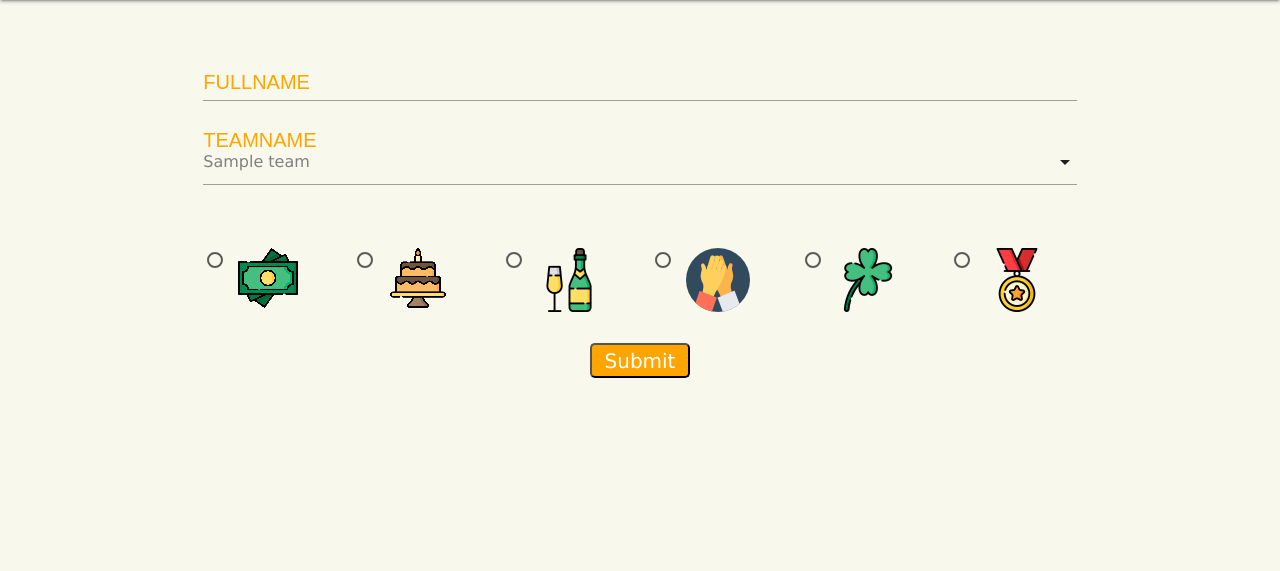
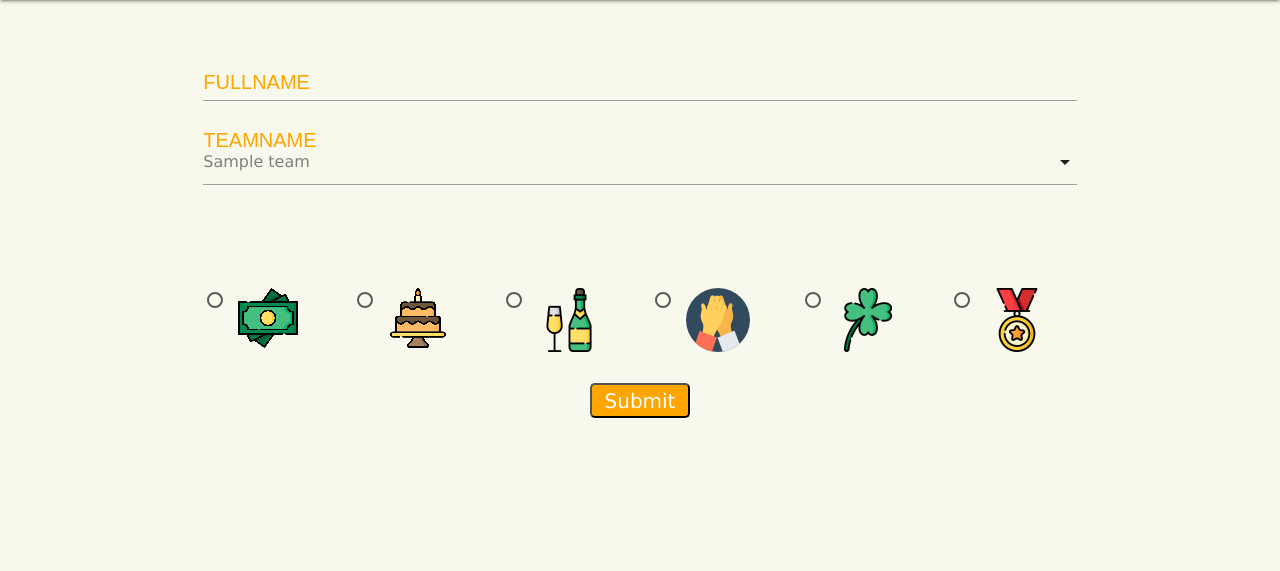
Before and after one commit to tidders2000/rmc, a Flask app: template templates/badges.html in a window 1280 px wide. Shown: the part 64-635 px from the top of the page. Run offline with Flask 2, Linux system fonts and the light colour scheme; the template is opened without the code that fills it: most values are stand-ins (such as "Sample title", 1, 10 or a date in 2020).

Commit message:
fixed resposive issues

```diff
--- a/app.py
+++ b/app.py
@@ -314,7 +314,7 @@ def myprofile():
             sql= "SELECT users.name,users.id,users.password,users.biog, users.startdate,users.teamId,users.locationId,teamname.teamname,location.locationname FROM users INNER JOIN teamname ON users.teamId=teamname.id INNER JOIN location ON users.locationId=location.id WHERE `email`=%s"
             cursor.execute(sql,(email))
             result = cursor.fetchall()
-            flash(result[0]['password'])
+
 
 
 
--- a/static/css/style.css
+++ b/static/css/style.css
@@ -178,3 +178,7 @@ ul li a {
     width:100%;
     margin:auto;
 }
+
+.badge{
+   margin-top: 40px;
+}
--- a/templates/badges.html
+++ b/templates/badges.html
@@ -24,39 +24,39 @@
     <div class='row'>
 
 
-        <div class='col s6 l2'>
+        <div class='col s6 m2 l2 badge'>
             <label class='center'>
         <input name="badge" type="radio" value='money.png' />
         <span><img src="static/images/badges/money.png" /></span>
       </label>
         </div>
-        <div class='col s6 l2'>
+        <div class='col s6 m2 l2 badge'>
             <label>
         <input name="badge" type="radio" value='birthday-cake.png'/>
         <span><img src="static/images/badges/birthday-cake.png"/></span>
       </label>
         </div>
-        <div class='col s6 l2'>
+        <div class='col s6 m2 l2 badge'>
             <label>
         <input name="badge" type="radio" value='alcohol.png'/>
         <span><img src="static/images/badges/alcohol.png"/></span>
       </label>
         </div>
 
-        <div class='col s6 l2'>
+        <div class='col s6 m2 l2 badge'>
             <label>
         <input name="badge" type="radio" value='deal.png'/>
         <span><img src="static/images/badges/deal.png"/></span>
       </label>
         </div>
-        <div class='col s6 l2'>
+        <div class='col s6 m2 l2 badge'>
             <label>
         <input name="badge" type="radio" value='leaf.png'/>
         <span><img src="static/images/badges/leaf.png"/></span>
       </label>
         </div>
 
-        <div class='col s6 l2'>
+        <div class='col s6 m2 l2 badge'>
             <label>
         <input name="badge" type="radio" value='medal.png'/>
         <span><img src="static/images/badges/medal.png"/></span>
--- a/templates/base.html
+++ b/templates/base.html
@@ -18,7 +18,7 @@
 	<div class="col s12">
 		<nav class="nav">
 			<div class="nav-wrapper">
-				<a href="" class="brand-logo hide-on-small-only center"><span class="logo">{{ page_title }}</span></a>
+				<a href="" class="brand-logo hide-on-small-only center right"><span class="logo">{{ page_title }}</span></a>
 				<ul id="nav-mobile" class="left">
 
 				    <li><a href="{{ url_for('upload_file') }}"><img src="static/images/profile/{{profilepic}}" class="circle profile tooltipped" data-position="bottom" data-tooltip="Change image"/></a></li>
--- a/templates/upload.html
+++ b/templates/upload.html
@@ -6,7 +6,7 @@
 <h1>Upload new File</h1>
     <form method=post enctype=multipart/form-data>
       <input type=file name=file>
-      <input type=submit value=Upload>
+      <input type=submit value=Upload class='button'>
     </form>
 
 </div>
```
Also changed, not shown: templates/home.html (+4 -4 lines).
